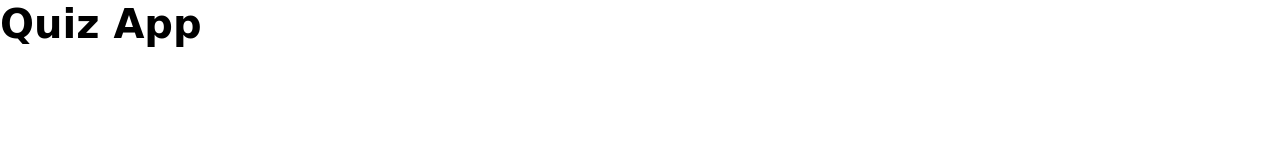
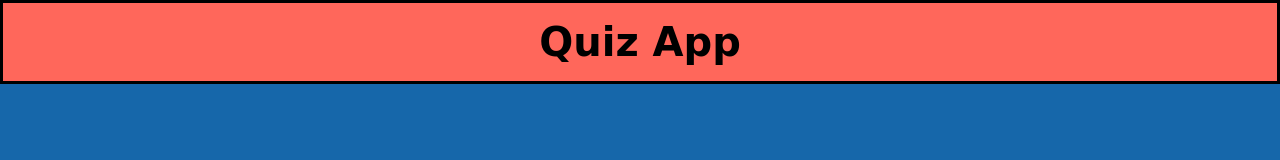
Before and after one commit to DanielGennat/quiz-app, a plain HTML site: page index.html in a window 1280 px wide. Drawn offline with Linux system fonts and the light colour scheme.

Commit message:
add header.css, general layout, general border, - why .border doesnt affect the body?

```diff
--- a/css/_base.css
+++ b/css/_base.css
@@ -50,6 +50,7 @@ body {
   line-height: 1.5;
   font-size: 1.25rem; /* var(--fs-400) */
   font-family: "Square Peg", cursive;
+  background-color: var(--primary);
 }
 
 ul[class],
@@ -94,3 +95,7 @@ img {
   padding: 2rem;
   margin: 0 auto;
 }
+
+.border {
+  border: 3px solid;
+}
--- /dev/null
+++ b/css/_header.css
@@ -0,0 +1,5 @@
+.header {
+  background-color: var(--secondary);
+  text-align: center;
+  padding: 15px;
+}
--- a/css/styles.css
+++ b/css/styles.css
@@ -1 +1,2 @@
 @import "./_base.css";
+@import "./_header.css";
--- a/index.html
+++ b/index.html
@@ -8,8 +8,8 @@
     <link rel="stylesheet" href="./css/styles.css" />
   </head>
 
-  <body>
-    <header>
+  <body class="body border">
+    <header class="header">
       <h1>Quiz App</h1>
     </header>
 
```
